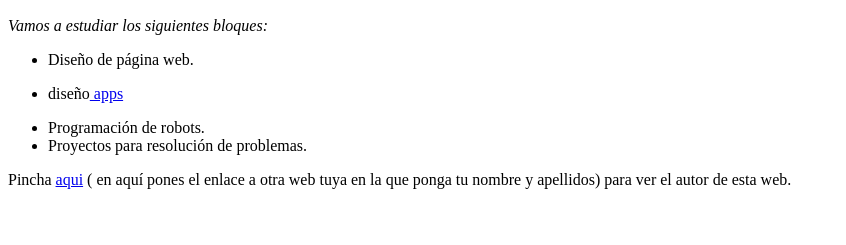
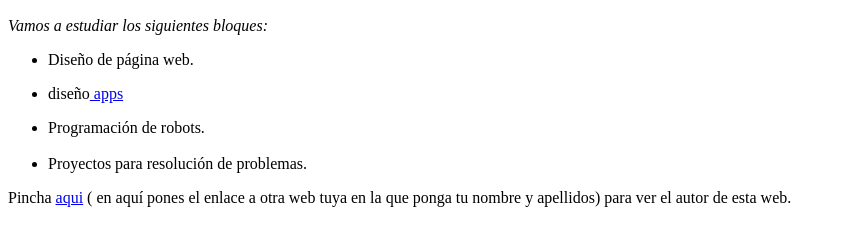
Before and after one commit to ignaciogarcialopezcantarero/Examen.gitbub.io, a plain HTML site: page index.html in a window 1280 px wide. Shown: the part 239-484 px from the top of the page, without its empty margins (0-846 px from the left). Drawn offline with Linux system fonts and the light colour scheme.

Commit message:
Update index.html

```diff
--- a/index.html
+++ b/index.html
@@ -29,7 +29,7 @@
 <ul>
 <li>Diseño de página web.</li>
 <li><p>diseño<a href="https://appinventor.mit.edu/"> apps</a></li>
-<li>Programación de robots.</li>
+<li>Programación de robots.</li><br>
 <li>Proyectos para resolución de problemas.</li>
 </ul>
 
```
